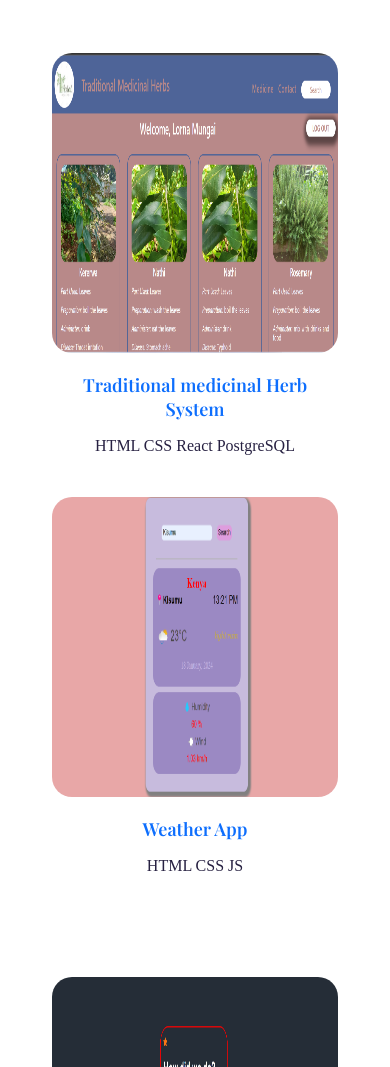
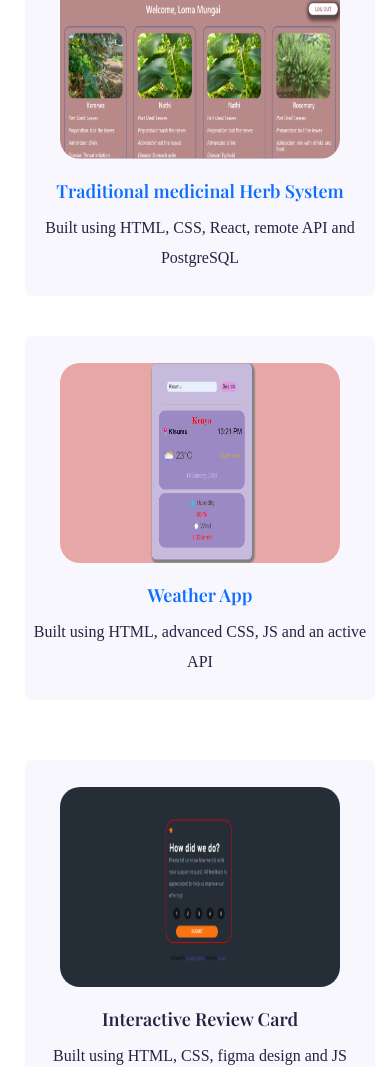
Before and after one commit to Lornzyy/Lorna-Portfolio, a plain HTML site: page work.html in a window 390 px wide. Shown: the part 251-1318 px from the top of the page. Drawn offline with nearby package versions, Linux system fonts and the light colour scheme; a web font is replaced by a local one.

Commit message:
work page small device styling

```diff
--- a/src/style.css
+++ b/src/style.css
@@ -161,21 +161,24 @@ a {
   margin: 25px;
 }
 
+.work-container {
+  padding: 0px 30px;
+}
+
 .work-container img {
-  width: 460px;
+  width: 400px;
   height: 200px;
   border-radius: 20px;
-}
-
-.work-content {
-  margin: 10px;
-  padding: 20px;
 }
 
 .work-content h2,
 .work-content p {
   text-align: center;
   margin-top: 10px;
+}
+
+.work-content p {
+  color: #272142;
 }
 
 .socials a:hover {
@@ -194,7 +197,6 @@ a {
   margin-top: 50px;
   margin-left: 15px;
   line-height: 42px;
-
 }
 
 .nav ul li a {
@@ -250,10 +252,25 @@ a {
   .work-content {
     margin: 20px;
   }
+
+  .work-content img {
+    height: 200px;
+    width: 280px;
+    display: block;
+    margin: 20px auto;
+  }
+
+  .img-container {
+    background: #f9f7fe;
+    margin: 20px 5px;
+    padding: 7px;
+    border-radius: 7px;
+  }
+
   .nav h6 {
     margin-top: 12px;
   }
-  .nav ul li{
+  .nav ul li {
     margin-left: 10px;
   }
 }
--- a/work.html
+++ b/work.html
@@ -66,14 +66,14 @@
       </nav>
     </div>
 
-    <div class="work-container content-container container">
-      <h1>Take a look at what I've been working on!</h1>
+    <div class="work-container content-container">
+      <h4 class="text-center text-warning p-3 m-3">Take a look at what I've been working on!</h4>
 
-      <div class="row work-content">
-        <div class="col-md-6">
+      <div class="row work-content ">
+        <div class="col-md-6 img-container">
           <img
             src="./images/tmh-screenshot.png"
-            alt="traditional mediicnal herbs system snapshot"
+            alt="traditional medicinal herbs system snapshot"
             class="img-fluid"
           />
           <h2>
@@ -85,9 +85,9 @@
               Traditional medicinal Herb System
             </a>
           </h2>
-          <p>HTML CSS React PostgreSQL</p>
+          <p>Built using HTML, CSS, React, remote API and PostgreSQL</p>
         </div>
-        <div class="col-md-6">
+        <div class="col-md-6 img-container">
           <img
             src="./images/weather.png"
             alt="weather app snapshot"
@@ -102,21 +102,21 @@
               Weather App
             </a>
           </h2>
-          <p>HTML CSS JS</p>
+          <p>Built using HTML, advanced CSS, JS and an active API</p>
         </div>
       </div>
 
       <div class="row work-content">
-        <div class="col-md-6">
+        <div class="col-md-6 img-container">
           <img
             src="./images/interactive-design.png"
             alt="weather app snapshot"
             class="img-fluid"
           />
           <h2>Interactive Review Card</h2>
-          <p>HTML CSS JS</p>
+          <p>Built using HTML, CSS, figma design and JS</p>
         </div>
-        <div class="col-md-6">
+        <div class="col-md-6 img-container">
           <img
             src="./images/display.png"
             alt="weather app snapshot"
@@ -128,10 +128,10 @@
               title="Password Generator"
               target="_blank"
             >
-              Password Genrator
+              Password Generator
             </a>
           </h2>
-          <p>HTML CSS JS</p>
+          <p>Built using HTML, CSS and advanced JS</p>
         </div>
       </div>
     </div>
```
